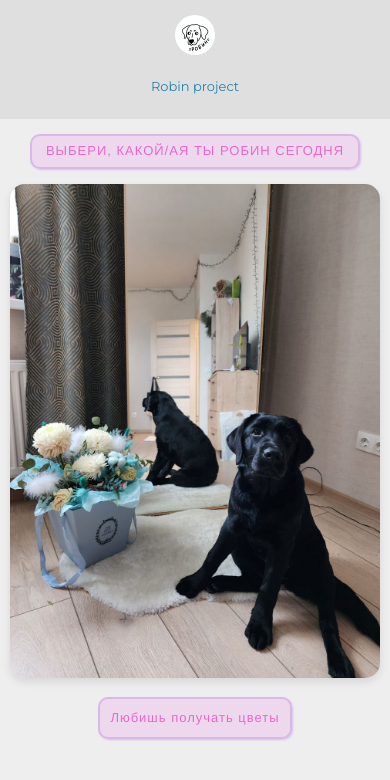
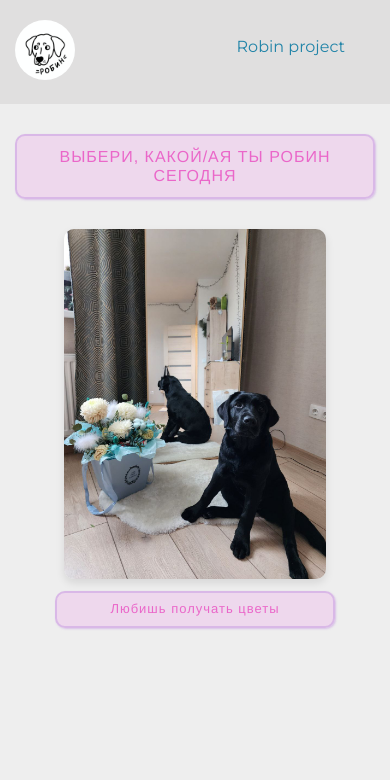
Before and after one commit to epnchnv/epnchnv.github.io, a plain HTML site: page robin-project.html in a window 390 px wide. Both pictures are taken after a click on the button "ВЫБЕРИ, КАКОЙ/АЯ ТЫ РОБИН СЕГОДНЯ". Drawn offline with nearby package versions, Linux system fonts and the light colour scheme.

Commit message:
исправила адаптацию

```diff
--- a/robin-project.html
+++ b/robin-project.html
@@ -53,12 +53,12 @@
         <button class="button" id="my_button">Выбери, какой/ая ты Робин сегодня</button>
     </div>
     <div class="robin-sun">
-        <div >
-            <img  id="my_image"/>
-        </div>
-        <div>
-            <figcaption id="figcaption"> </figcaption>
-        </div>
+      <div class="image-container">
+        <img id="my_image" alt="Робин" />
+      </div>
+      <div class="caption-container">
+        <figcaption id="figcaption"></figcaption>
+      </div>
     </div>
 
 
--- a/scripts/scripts.js
+++ b/scripts/scripts.js
@@ -57,3 +57,28 @@ document.addEventListener('DOMContentLoaded', function() {
   // Добавляем класс для плавной анимации
   document.body.classList.add('loaded');
 });
+// Функция для адаптации размера текста
+function adjustCaptionSize() {
+  const caption = document.getElementById('figcaption');
+  const screenWidth = window.innerWidth;
+
+  if (screenWidth < 480) {
+    caption.style.fontSize = '13px';
+  } else if (screenWidth < 768) {
+    caption.style.fontSize = '14px';
+  } else {
+    caption.style.fontSize = '16px';
+  }
+}
+
+// Вызывать при загрузке и изменении размера окна
+window.addEventListener('load', adjustCaptionSize);
+window.addEventListener('resize', adjustCaptionSize);
+
+// Также добавьте в обработчик клика:
+document.getElementById("my_button").addEventListener("click", function() {
+  // ... существующий код ...
+
+  // После изменения контента обновляем размер
+  setTimeout(adjustCaptionSize, 100);
+});
--- a/styles/styles.css
+++ b/styles/styles.css
@@ -114,10 +114,18 @@ body {
   max-width: 1190px;
   padding: 0 15px;
   margin: 0 auto;
-  display: grid;
-  grid-template-columns: 1fr;
-  gap: 30px;
-  justify-items: center;
+  display: flex;
+  flex-direction: column;
+  align-items: center;
+  gap: 20px;
+}
+
+.image-container {
+  position: relative;
+  display: flex;
+  justify-content: center;
+  width: 100%;
+  max-width: 400px;
 }
 
 #my_image {
@@ -135,6 +143,13 @@ body {
   opacity: 1;
 }
 
+.caption-container {
+  width: 100%;
+  max-width: 400px;
+  display: flex;
+  justify-content: center;
+}
+
 #figcaption {
   text-align: center;
   padding: 15px;
@@ -149,6 +164,8 @@ body {
   line-height: 1.4;
   opacity: 0;
   transition: opacity 0.5s ease;
+  width: 100%;
+  word-wrap: break-word;
 }
 
 #figcaption.active {
@@ -159,116 +176,86 @@ body {
 
 /* Планшеты и небольшие ноутбуки */
 @media (max-width: 1024px) {
-  .container {
-    padding: 0 20px;
-  }
-
-  .header__inner {
-    flex-direction: column;
+  .robin-sun {
     gap: 15px;
   }
 
-  .menu__list {
-    justify-content: center;
+  .image-container,
+  .caption-container {
+    max-width: 350px;
   }
 
-  .robin-sun {
-    grid-template-columns: 1fr;
-    padding: 0 20px;
+  #figcaption {
+    font-size: 15px;
+    padding: 12px;
   }
 }
 
 /* Мобильные устройства */
 @media (max-width: 768px) {
-  .header {
-    padding-top: 15px;
-    padding-bottom: 15px;
+  .robin-sun {
+    gap: 15px;
+    padding: 0 10px;
   }
 
-  .logo {
-    width: 50px;
-    height: 50px;
+  .image-container,
+  .caption-container {
+    max-width: 300px;
   }
 
-  .menu__list {
-    flex-direction: column;
-    align-items: center;
-    gap: 10px;
-  }
-
-  .menu__list-item {
-    margin-right: 0;
-    margin-bottom: 5px;
-  }
-
-  .menu__list-link {
-    padding: 6px 12px;
-    font-size: 14px;
-  }
-
-  .button {
-    padding: 10px 16px;
-    font-size: 14px;
-  }
-
-  .robin-project {
-    padding: 20px 15px;
-  }
-
-  .robin-sun {
-    gap: 20px;
-    padding: 0 15px;
+  #my_image {
+    max-height: 400px;
   }
 
   #figcaption {
     font-size: 14px;
-    padding: 12px;
+    padding: 10px;
   }
 }
 
 /* Очень маленькие устройства */
 @media (max-width: 480px) {
-  .container {
-    padding: 0 10px;
+  .robin-sun {
+    gap: 12px;
+    padding: 0 5px;
   }
 
-  .logo {
-    width: 40px;
-    height: 40px;
+  .image-container,
+  .caption-container {
+    max-width: 280px;
   }
 
-  .menu__list-link {
-    padding: 5px 10px;
-    font-size: 13px;
-  }
-
-  .button {
-    padding: 8px 14px;
-    font-size: 13px;
-  }
-
-  .robin-project {
-    padding: 15px 10px;
-  }
-
-  .robin-sun {
-    padding: 0 10px;
-    gap: 15px;
+  #my_image {
+    max-height: 350px;
+    border-radius: 10px;
   }
 
   #figcaption {
     font-size: 13px;
-    padding: 10px;
+    padding: 8px;
+    line-height: 1.3;
   }
 }
 
-/* Большие экраны */
-@media (min-width: 1200px) {
-  .container {
-    max-width: 1400px;
+/* Очень высокие подписи */
+@media (max-height: 600px) and (orientation: landscape) {
+  .robin-sun {
+    flex-direction: row;
+    justify-content: center;
+    align-items: flex-start;
+    gap: 15px;
   }
 
-  .robin-sun {
-    max-width: 1400px;
+  .image-container {
+    max-width: 200px;
+  }
+
+  .caption-container {
+    max-width: 250px;
+    align-self: center;
+  }
+
+  #my_image {
+    max-height: 250px;
   }
 }
```
